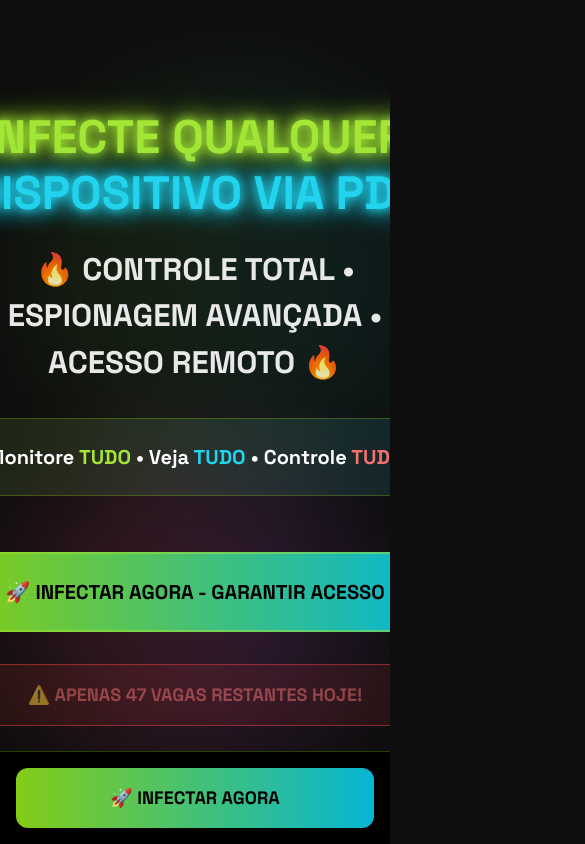
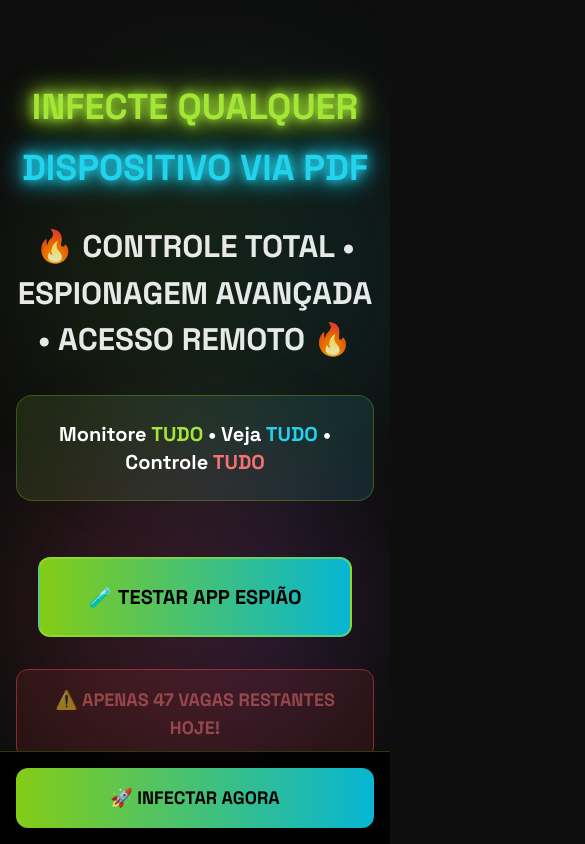
Before and after one commit to saaati/xspy-digital-domination, a React (Vite) app: page / in a window 390 px wide. Shown: the top 844 px of the page, 585 px wide, since content can reach past the window. Built offline with nearby package versions, Linux system fonts and the light colour scheme.

Commit message:
Fix: Update landing page elements
- Remove "Dominar Agora" button.
- Change "Infectar Agora" button to "Testar App Espião".
- Remove legal notice.
- Fix emoji responsiveness in plans section on mobile.
- Adjust header responsiveness.

```diff
--- a/src/components/AggressiveHero.tsx
+++ b/src/components/AggressiveHero.tsx
@@ -12,10 +12,10 @@ export const AggressiveHero = () => {
       <div className="text-center space-y-8 max-w-4xl relative z-10">
         {/* Main Headline */}
         <div className="space-y-4">
-          <h1 className="text-explosive text-lime-400 neon-glow">
+          <h1 className="text-4xl md:text-6xl lg:text-explosive font-black text-lime-400 neon-glow leading-tight">
             INFECTE QUALQUER
           </h1>
-          <h1 className="text-explosive text-cyan-400 neon-glow">
+          <h1 className="text-4xl md:text-6xl lg:text-explosive font-black text-cyan-400 neon-glow leading-tight">
             DISPOSITIVO VIA PDF
           </h1>
         </div>
@@ -41,7 +41,7 @@ export const AggressiveHero = () => {
             className="bg-gradient-to-r from-lime-500 to-cyan-500 text-black font-black text-xl px-12 py-6 h-auto rounded-xl pulse-glow hover-scale border-2 border-lime-400/50"
             onClick={() => document.getElementById('planos')?.scrollIntoView({ behavior: 'smooth' })}
           >
-            🚀 INFECTAR AGORA - GARANTIR ACESSO
+            🧪 TESTAR APP ESPIÃO
           </Button>
         </div>
 
--- a/src/components/AggressivePlans.tsx
+++ b/src/components/AggressivePlans.tsx
@@ -107,9 +107,8 @@ export const AggressivePlans = () => {
                 {/* Features */}
                 <div className="space-y-3">
                   {plan.features.map((feature, idx) => (
-                    <div key={idx} className="flex items-center gap-3">
-                      <div className="w-2 h-2 bg-lime-400 rounded-full" />
-                      <span className="text-white/80">{feature}</span>
+                    <div key={idx} className="flex items-start gap-3 text-left">
+                      <span className="text-white/80 text-sm leading-relaxed">{feature}</span>
                     </div>
                   ))}
                 </div>
@@ -129,16 +128,6 @@ export const AggressivePlans = () => {
           ))}
         </div>
 
-        {/* Bottom CTA */}
-        <div className="text-center mt-16">
-          <Button
-            size="lg"
-            className="bg-gradient-to-r from-red-500 to-pink-500 text-white font-black text-2xl px-16 py-8 h-auto rounded-2xl pulse-glow hover-scale"
-            onClick={() => window.open('https://www.asaas.com/c/s7do2fes7qqj41fn', '_blank')}
-          >
-            💀 DOMINAR AGORA - ACESSO VIP TOTAL
-          </Button>
-        </div>
       </div>
     </section>
   )
--- a/src/components/DiscreteFooter.tsx
+++ b/src/components/DiscreteFooter.tsx
@@ -4,13 +4,6 @@ export const DiscreteFooter = () => {
       <div className="max-w-4xl mx-auto px-4 text-center space-y-6">
         <div className="text-3xl font-black text-lime-400">XSPY</div>
 
-        <div className="glass-dark p-6 rounded-xl border border-white/10">
-          <p className="text-white/60 text-sm leading-relaxed">
-            <strong className="text-white">AVISO LEGAL:</strong> XSPY é uma aplicação educacional e demonstrativa.
-            Não realiza espionagem real. Todos os dados são simulados para fins educativos.
-            Use com responsabilidade respeitando a privacidade.
-          </p>
-        </div>
 
         <div className="text-white/40 text-xs">
           © 2024 XSPY - Sistema Educacional • Dados Simulados • Uso Responsável
```
